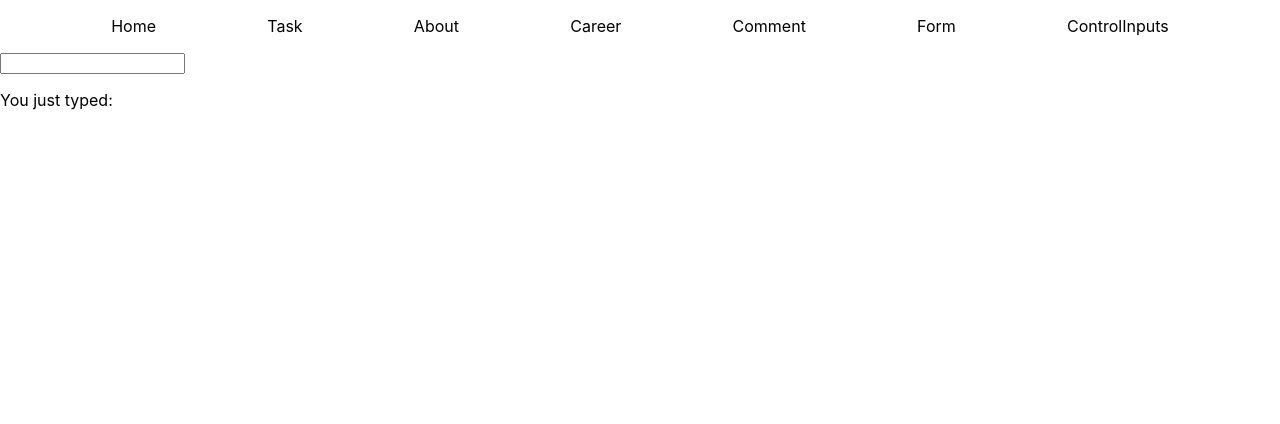
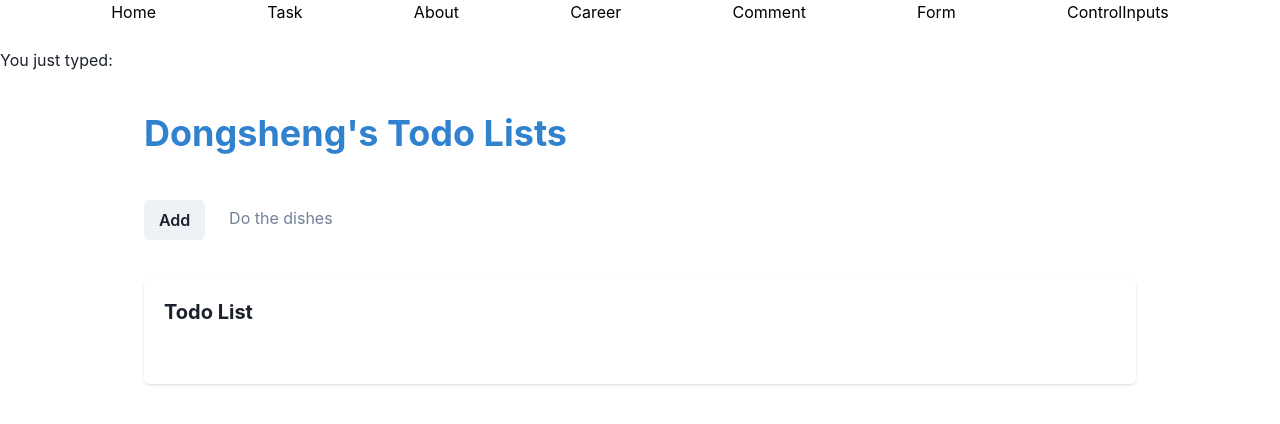
Before and after one commit to wds33817/trivialReact, a React (Create React App) app: page /controlInputs in a window 1280 px wide. Shown: the top 424 px of the page. Built offline with nearby package versions, Linux system fonts and the light colour scheme.

Commit message:
add jotai

```diff
--- a/package.json
+++ b/package.json
@@ -3,9 +3,15 @@
   "version": "0.1.0",
   "private": true,
   "dependencies": {
+    "@chakra-ui/react": "^2.8.2",
+    "@chakra-ui/system": "^2.6.2",
+    "@emotion/react": "^11.11.3",
+    "@emotion/styled": "^11.11.0",
     "@testing-library/jest-dom": "^5.17.0",
     "@testing-library/react": "^13.4.0",
     "@testing-library/user-event": "^13.5.0",
+    "framer-motion": "^10.18.0",
+    "jotai": "^2.6.1",
     "react": "^18.2.0",
     "react-dom": "^18.2.0",
     "react-router-dom": "^6.21.1",
--- a/src/App.js
+++ b/src/App.js
@@ -10,8 +10,11 @@ import Task from './pages/Task';
 import Comment from './pages/Comment';
 import Form from './pages/Form';
 import ControlInputs from './pages/ControlInputs';
+import { ChakraProvider } from '@chakra-ui/react';
+
 function App() {
   return (
+    <ChakraProvider>
       <Router>
         <div>
           <nav>
@@ -51,6 +54,7 @@ function App() {
           </Routes>
         </div>
       </Router>
+    </ChakraProvider>
   );
 }
 export default App;
--- /dev/null
+++ b/src/pages/Component/List.js
@@ -0,0 +1,37 @@
+import {
+  Card,
+  CardHeader,
+  CardBody,
+  Divider,
+  Stack,
+  Heading,
+  Text,
+} from '@chakra-ui/react';
+import { chakra } from '@chakra-ui/react';
+import { motion, isValidMotionProp } from 'framer-motion';
+import { useAtom } from 'jotai';
+import { keyframes } from '@chakra-ui/system';
+import { todoAtom } from '../lib/atom';
+
+export default function List() {
+  const [todos, setTodos] = useAtom(todoAtom);
+
+  console.log(todos);
+  return (
+    <Card>
+      <CardHeader>
+        <Heading size='md'>Todo List</Heading>
+      </CardHeader>
+
+      <CardBody>
+        <Stack divider={<Divider />} spacing='4'>
+          {todos.map((todo) => (
+            <Text key={Math.random()} pt='2' fontSize='sm'>
+              {todo}
+            </Text>
+          ))}
+        </Stack>
+      </CardBody>
+    </Card>
+  );
+}
--- /dev/null
+++ b/src/pages/Component/TextField.js
@@ -0,0 +1,29 @@
+import { todoAtom } from '../lib/atom';
+import { useSetAtom } from 'jotai';
+import { HStack } from '@chakra-ui/layout';
+import { Input } from '@chakra-ui/input';
+import { Button } from '@chakra-ui/button';
+import { useRef } from 'react';
+export { keyframes } from '@chakra-ui/system';
+
+export default function TextField() {
+  const setTodos = useSetAtom(todoAtom); // todos  只写不读，故而删去
+  const inputRef = useRef();
+  console.log('Text field rerendered');
+  function handleAdd() {
+    setTodos((todos) => [...todos, inputRef.current.value]);
+    inputRef.current.value = '';
+  }
+
+  return (
+    <HStack my='10'>
+      <Button onClick={handleAdd}>Add</Button>
+      <Input
+        ref={inputRef}
+        type='text'
+        placeholder='Do the dishes'
+        variant='ghost'
+      />
+    </HStack>
+  );
+}
--- a/src/pages/ControlInputs.js
+++ b/src/pages/ControlInputs.js
@@ -1,15 +1,28 @@
 import React, { useState } from 'react';
-
+import { Container, Heading } from '@chakra-ui/layout';
+import TextField from './Component/TextField';
+import List from './Component/List';
+import { Input } from '@chakra-ui/react';
+import { motion, isValidMotionProp } from 'framer-motion';
+import { keyframes } from '@chakra-ui/system';
 export default function ControlInputs() {
   const [value, setValue] = useState('');
   const handleChange = (e) => {
     setValue(e.target.value);
     console.log(e.target.value);
   };
+
   return (
-    <form>
-      <input value={value} onChange={handleChange} type='text' />
-      <p>You just typed: {value}</p>
-    </form>
+    <>
+      <form>
+        <input value={value} onChange={handleChange} type='text' />
+        <p>You just typed: {value}</p>
+      </form>
+      <Container maxW='5xl' pt='10'>
+        <Heading color='blue.500'>Dongsheng's Todo Lists</Heading>
+        <TextField />
+        <List />
+      </Container>
+    </>
   );
 }
--- /dev/null
+++ b/src/pages/lib/atom.js
@@ -0,0 +1,3 @@
+import { atomWithStorage } from 'jotai/utils';
+
+export const todoAtom = atomWithStorage('todos', []);
```
Also changed, not shown: 1 other file (tests, documents, lock files or other folders). Lines whose indentation alone changed are shown as unchanged.
